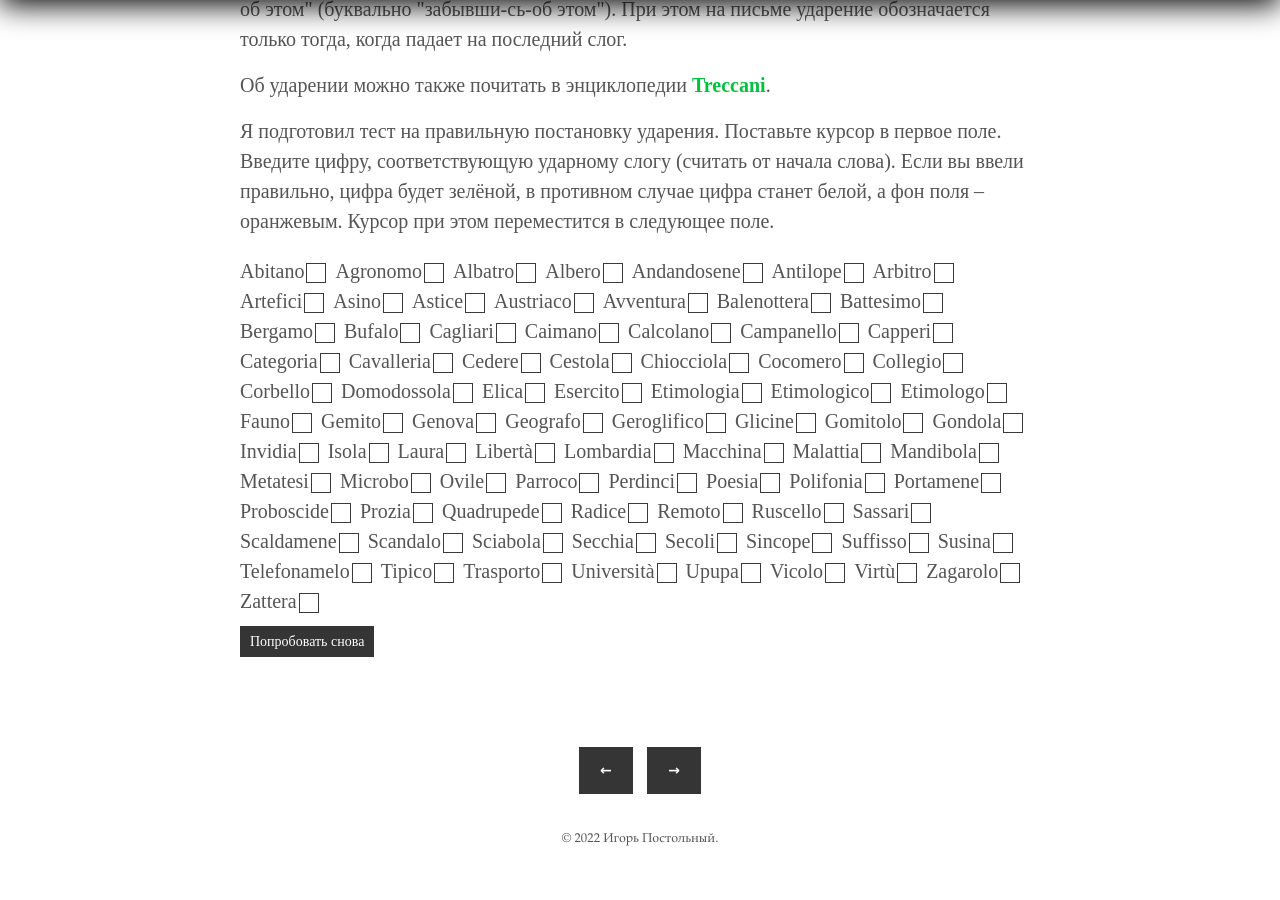
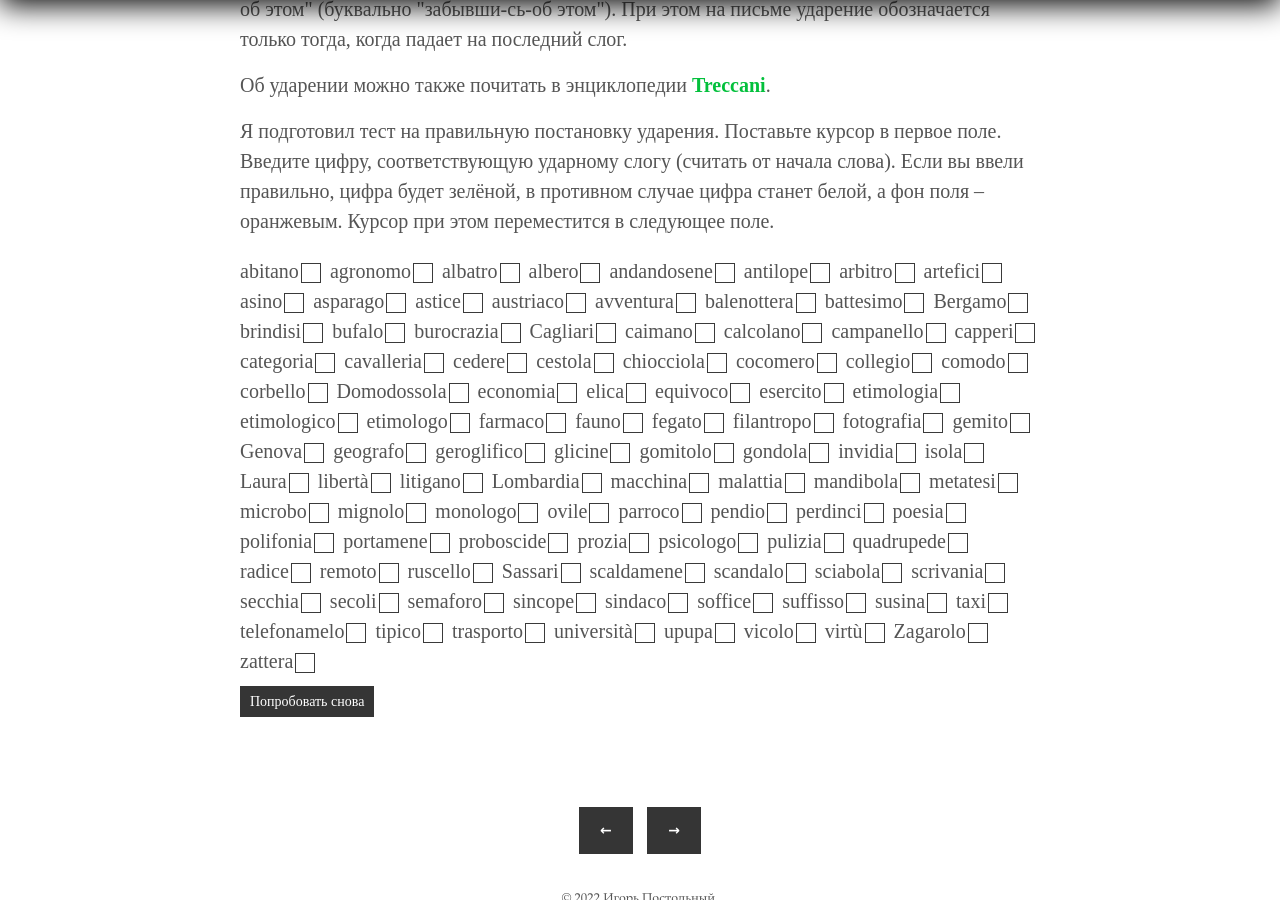
Before and after one commit to postolny/postolny.github.io, a Jekyll site: the page built from _posts/2020-12-16-accento.md, in a window 1280 px wide and 900 px high, scrolled down 1208 px. Built offline with Jekyll 4.4.1, drawn with Linux system fonts in a browser that asks for light colours.

Commit message:
Add files via upload

```diff
--- a/_includes/accento.html
+++ b/_includes/accento.html
@@ -1,86 +1,107 @@
 <ul id="accento">
-  <li>Abitano<input type="text" pattern="^1$" /></li>
-  <li>Agronomo<input type="text" pattern="^2$" /></li>
-  <li>Albatro<input type="text" pattern="^1$" /></li>
-  <li>Albero<input type="text" pattern="^1$" /></li>
-  <li>Andandosene<input type="text" pattern="^2$" /></li>
-  <li>Antilope<input type="text" pattern="^2$" /></li>
-  <li>Arbitro<input type="text" pattern="^1$" /></li>
-  <li>Artefici<input type="text" pattern="^2$" /></li>
-  <li>Asino<input type="text" pattern="^1$" /></li>
-  <li>Astice<input type="text" pattern="^1$" /></li>
-  <li>Austriaco<input type="text" pattern="^2$" /></li>
-  <li>Avventura<input type="text" pattern="^3$" /></li>
-  <li>Balenottera<input type="text" pattern="^3$" /></li>
-  <li>Battesimo<input type="text" pattern="^2$" /></li>
+  <li>abitano<input type="text" pattern="^1$" /></li>
+  <li>agronomo<input type="text" pattern="^2$" /></li>
+  <li>albatro<input type="text" pattern="^1$" /></li>
+  <li>albero<input type="text" pattern="^1$" /></li>
+  <li>andandosene<input type="text" pattern="^2$" /></li>
+  <li>antilope<input type="text" pattern="^2$" /></li>
+  <li>arbitro<input type="text" pattern="^1$" /></li>
+  <li>artefici<input type="text" pattern="^2$" /></li>
+  <li>asino<input type="text" pattern="^1$" /></li>
+  <li>asparago<input type="text" pattern="^2$" /></li>
+  <li>astice<input type="text" pattern="^1$" /></li>
+  <li>austriaco<input type="text" pattern="^2$" /></li>
+  <li>avventura<input type="text" pattern="^3$" /></li>
+  <li>balenottera<input type="text" pattern="^3$" /></li>
+  <li>battesimo<input type="text" pattern="^2$" /></li>
   <li>Bergamo<input type="text" pattern="^1$" /></li>
-  <li>Bufalo<input type="text" pattern="^1$" /></li>
+  <li>brindisi<input type="text" pattern="^1$" /></li>
+  <li>bufalo<input type="text" pattern="^1$" /></li>
+  <li>burocrazia<input type="text" pattern="^4$" /></li>
   <li>Cagliari<input type="text" pattern="^1$" /></li>
-  <li>Caimano<input type="text" pattern="^2$" /></li>
-  <li>Calcolano<input type="text" pattern="^1$" /></li>
-  <li>Campanello<input type="text" pattern="^3$" /></li>
-  <li>Capperi<input type="text" pattern="^1$" /></li>
-  <li>Categoria<input type="text" pattern="^4$" /></li>
-  <li>Cavalleria<input type="text" pattern="^4$" /></li>
-  <li>Cedere<input type="text" pattern="^1$" /></li>
-  <li>Cestola<input type="text" pattern="^1$" /></li>
-  <li>Chiocciola<input type="text" pattern="^1$" /></li>
-  <li>Cocomero<input type="text" pattern="^2$" /></li>
-  <li>Collegio<input type="text" pattern="^2$" /></li>
-  <li>Corbello<input type="text" pattern="^2$" /></li>
+  <li>caimano<input type="text" pattern="^2$" /></li>
+  <li>calcolano<input type="text" pattern="^1$" /></li>
+  <li>campanello<input type="text" pattern="^3$" /></li>
+  <li>capperi<input type="text" pattern="^1$" /></li>
+  <li>categoria<input type="text" pattern="^4$" /></li>
+  <li>cavalleria<input type="text" pattern="^4$" /></li>
+  <li>cedere<input type="text" pattern="^1$" /></li>
+  <li>cestola<input type="text" pattern="^1$" /></li>
+  <li>chiocciola<input type="text" pattern="^1$" /></li>
+  <li>cocomero<input type="text" pattern="^2$" /></li>
+  <li>collegio<input type="text" pattern="^2$" /></li>
+  <li>comodo<input type="text" pattern="^1$" /></li>
+  <li>corbello<input type="text" pattern="^2$" /></li>
   <li>Domodossola<input type="text" pattern="^3$" /></li>
-  <li>Elica<input type="text" pattern="^1$" /></li>
-  <li>Esercito<input type="text" pattern="^2$" /></li>
-  <li>Etimologia<input type="text" pattern="^5$" /></li>
-  <li>Etimologico<input type="text" pattern="^4$" /></li>
-  <li>Etimologo<input type="text" pattern="^3$" /></li>
-  <li>Fauno<input type="text" pattern="^1$" /></li>
-  <li>Gemito<input type="text" pattern="^1$" /></li>
+  <li>economia<input type="text" pattern="^4$" /></li>
+  <li>elica<input type="text" pattern="^1$" /></li>
+  <li>equivoco<input type="text" pattern="^2$" /></li>
+  <li>esercito<input type="text" pattern="^2$" /></li>
+  <li>etimologia<input type="text" pattern="^5$" /></li>
+  <li>etimologico<input type="text" pattern="^4$" /></li>
+  <li>etimologo<input type="text" pattern="^3$" /></li>
+  <li>farmaco<input type="text" pattern="^1$" /></li>
+  <li>fauno<input type="text" pattern="^1$" /></li>
+  <li>fegato<input type="text" pattern="^1$" /></li>
+  <li>filantropo<input type="text" pattern="^2$" /></li>
+  <li>fotografia<input type="text" pattern="^4$" /></li>
+  <li>gemito<input type="text" pattern="^1$" /></li>
   <li>Genova<input type="text" pattern="^1$" /></li>
-  <li>Geografo<input type="text" pattern="^2$" /></li>
-  <li>Geroglifico<input type="text" pattern="^3$" /></li>
-  <li>Glicine<input type="text" pattern="^1$" /></li>
-  <li>Gomitolo<input type="text" pattern="^2$" /></li>
-  <li>Gondola<input type="text" pattern="^1$" /></li>
-  <li>Invidia<input type="text" pattern="^2$" /></li>
-  <li>Isola<input type="text" pattern="^1$" /></li>
+  <li>geografo<input type="text" pattern="^2$" /></li>
+  <li>geroglifico<input type="text" pattern="^3$" /></li>
+  <li>glicine<input type="text" pattern="^1$" /></li>
+  <li>gomitolo<input type="text" pattern="^2$" /></li>
+  <li>gondola<input type="text" pattern="^1$" /></li>
+  <li>invidia<input type="text" pattern="^2$" /></li>
+  <li>isola<input type="text" pattern="^1$" /></li>
   <li>Laura<input type="text" pattern="^1$" /></li>
-  <li>Libertà<input type="text" pattern="^3$" /></li>
+  <li>libertà<input type="text" pattern="^3$" /></li>
+  <li>litigano<input type="text" pattern="^1$" /></li>
   <li>Lombardia<input type="text" pattern="^3$" /></li>
-  <li>Macchina<input type="text" pattern="^1$" /></li>
-  <li>Malattia<input type="text" pattern="^3$" /></li>
-  <li>Mandibola<input type="text" pattern="^2$" /></li>
-  <li>Metatesi<input type="text" pattern="^2$" /></li>
-  <li>Microbo<input type="text" pattern="^1$" /></li>
-  <li>Ovile<input type="text" pattern="^2$" /></li>
-  <li>Parroco<input type="text" pattern="^1$" /></li>
-  <li>Perdinci<input type="text" pattern="^2$" /></li>
-  <li>Poesia<input type="text" pattern="^3$" /></li>
-  <li>Polifonia<input type="text" pattern="^4$" /></li>
-  <li>Portamene<input type="text" pattern="^1$" /></li>
-  <li>Proboscide<input type="text" pattern="^2$" /></li>
-  <li>Prozia<input type="text" pattern="^2$" /></li>
-  <li>Quadrupede<input type="text" pattern="^2$" /></li>
-  <li>Radice<input type="text" pattern="^2$" /></li>
-  <li>Remoto<input type="text" pattern="^2$" /></li>
-  <li>Ruscello<input type="text" pattern="^2$" /></li>
+  <li>macchina<input type="text" pattern="^1$" /></li>
+  <li>malattia<input type="text" pattern="^3$" /></li>
+  <li>mandibola<input type="text" pattern="^2$" /></li>
+  <li>metatesi<input type="text" pattern="^2$" /></li>
+  <li>microbo<input type="text" pattern="^1$" /></li>
+  <li>mignolo<input type="text" pattern="^1$" /></li>
+  <li>monologo<input type="text" pattern="^2$" /></li>
+  <li>ovile<input type="text" pattern="^2$" /></li>
+  <li>parroco<input type="text" pattern="^1$" /></li>
+  <li>pendio<input type="text" pattern="^2$" /></li>
+  <li>perdinci<input type="text" pattern="^2$" /></li>
+  <li>poesia<input type="text" pattern="^3$" /></li>
+  <li>polifonia<input type="text" pattern="^4$" /></li>
+  <li>portamene<input type="text" pattern="^1$" /></li>
+  <li>proboscide<input type="text" pattern="^2$" /></li>
+  <li>prozia<input type="text" pattern="^2$" /></li>
+  <li>psicologo<input type="text" pattern="^2$" /></li>
+  <li>pulizia<input type="text" pattern="^3$" /></li>
+  <li>quadrupede<input type="text" pattern="^2$" /></li>
+  <li>radice<input type="text" pattern="^2$" /></li>
+  <li>remoto<input type="text" pattern="^2$" /></li>
+  <li>ruscello<input type="text" pattern="^2$" /></li>
   <li>Sassari<input type="text" pattern="^1$" /></li>
-  <li>Scaldamene<input type="text" pattern="^1$" /></li>
-  <li>Scandalo<input type="text" pattern="^1$" /></li>
-  <li>Sciabola<input type="text" pattern="^1$" /></li>
-  <li>Secchia<input type="text" pattern="^1$" /></li>
-  <li>Secoli<input type="text" pattern="^1$" /></li>
-  <li>Sincope<input type="text" pattern="^1$" /></li>
-  <li>Suffisso<input type="text" pattern="^2$" /></li>
-  <li>Susina<input type="text" pattern="^2$" /></li>
-  <li>Telefonamelo<input type="text" pattern="^2$" /></li>
-  <li>Tipico<input type="text" pattern="^1$" /></li>
-  <li>Trasporto<input type="text" pattern="^2$" /></li>
-  <li>Università<input type="text" pattern="^5$" /></li>
-  <li>Upupa<input type="text" pattern="^1$" /></li>
-  <li>Vicolo<input type="text" pattern="^1$" /></li>
-  <li>Virtù<input type="text" pattern="^2$" /></li>
+  <li>scaldamene<input type="text" pattern="^1$" /></li>
+  <li>scandalo<input type="text" pattern="^1$" /></li>
+  <li>sciabola<input type="text" pattern="^1$" /></li>
+  <li>scrivania<input type="text" pattern="^3$" /></li>
+  <li>secchia<input type="text" pattern="^1$" /></li>
+  <li>secoli<input type="text" pattern="^1$" /></li>
+  <li>semaforo<input type="text" pattern="^2$" /></li>
+  <li>sincope<input type="text" pattern="^1$" /></li>
+  <li>sindaco<input type="text" pattern="^1$" /></li>
+  <li>soffice<input type="text" pattern="^1$" /></li>
+  <li>suffisso<input type="text" pattern="^2$" /></li>
+  <li>susina<input type="text" pattern="^2$" /></li>
+  <li>taxi<input type="text" pattern="^1$" /></li>
+  <li>telefonamelo<input type="text" pattern="^2$" /></li>
+  <li>tipico<input type="text" pattern="^1$" /></li>
+  <li>trasporto<input type="text" pattern="^2$" /></li>
+  <li>università<input type="text" pattern="^5$" /></li>
+  <li>upupa<input type="text" pattern="^1$" /></li>
+  <li>vicolo<input type="text" pattern="^1$" /></li>
+  <li>virtù<input type="text" pattern="^2$" /></li>
   <li>Zagarolo<input type="text" pattern="^3$" /></li>
-  <li>Zattera<input type="text" pattern="^1$" /></li>
+  <li>zattera<input type="text" pattern="^1$" /></li>
 </ul>
 <div id="acc_dacapo">Попробовать снова</div>
```
